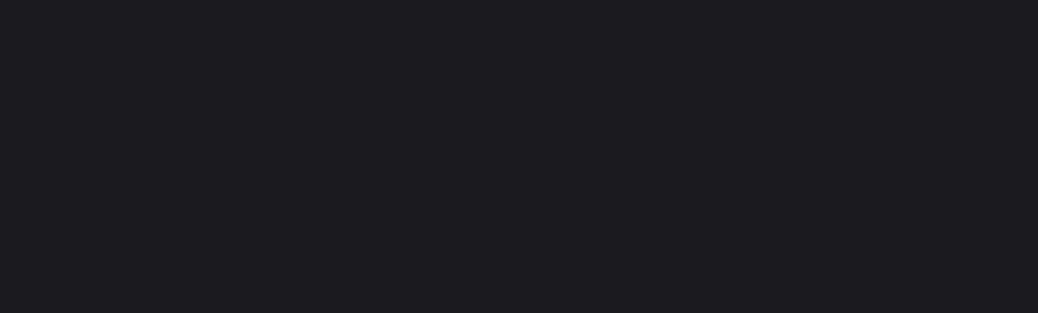
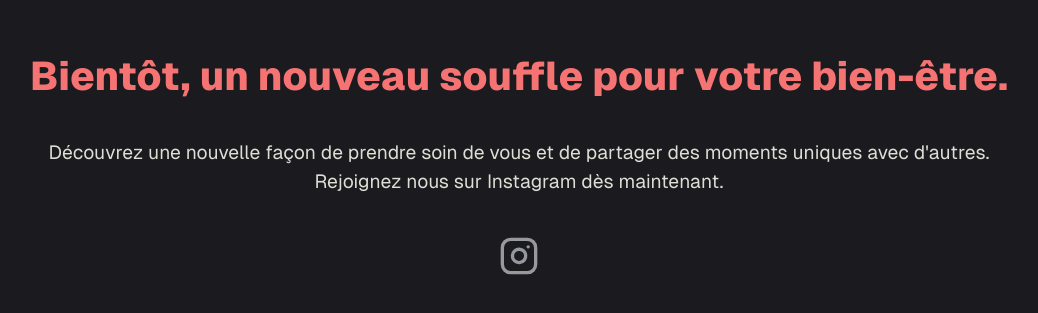
Before and after one commit to hengadev/leviosa, a SvelteKit app in the folder frontend/: page /soon in a window 1280 px wide. Before the commit this address had no page. Shown: the part 235-548 px from the top of the page, without its empty margins (121-1159 px from the left). Built offline with nearby package versions, Linux system fonts and the light colour scheme; no server answers.

Commit message:
style: better the coming soon page, it was ugly

```diff
--- a/frontend/src/hooks.server.ts
+++ b/frontend/src/hooks.server.ts
@@ -4,7 +4,7 @@
 
 export const handle: Handle = async ({ event, resolve }) => {
 	// NOTE: for the moment redirect everything to the coming soon page
-	const comingSoonPath = '/wait';
+	const comingSoonPath = '/soon';
 	if (event.url.pathname === comingSoonPath) {
 		return resolve(event);
 	}
--- a/frontend/src/routes/wait/+page.svelte
+++ b/frontend/src/routes/soon/+page.svelte
@@ -1,19 +1,34 @@
 <script lang="ts">
+	import Instagram from 'lucide-svelte/icons/instagram';
+
+	function redirectInstagram() {
+		window.location.href = 'https://www.instagram.com/leviosa_care/';
+	}
 </script>
 
 <div class="container">
 	<!-- <div class="content"> -->
-	<h1 class="title">Coming soon...</h1>
+	<h1 class="title">Bientôt, un nouveau souffle pour votre bien-être.</h1>
 	<h2 class="subtitle">
-		SereniMeet Team are working very hard to bring something amazing. Stay tuned!
+		Découvrez une nouvelle façon de prendre soin de vous et de partager des moments uniques avec
+		d'autres.<br />Rejoignez nous sur Instagram dès maintenant.
 	</h2>
 	<!-- </div> -->
+	<button class="btn" on:click={redirectInstagram}>
+		<Instagram size="40" />
+	</button>
 </div>
 
 <style>
+	.btn {
+		display: grid;
+		place-content: center;
+		margin-top: 2rem;
+	}
 	.container {
 		display: grid;
 		place-content: center;
+		text-align: center;
 		padding: 2rem;
 		height: 100vh;
 		width: 90%;
@@ -37,13 +52,13 @@
 
 	.title {
 		color: #f67373;
-		font-size: clamp(1.15rem, 4vw, 2rem);
+		font-size: clamp(1.15rem, 4vw, 2.5rem);
 		font-weight: 800;
 	}
 	.subtitle {
 		color: #3c3c43;
 		color: rgba(255, 255, 245, 0.86);
-		margin-top: 1rem;
+		margin-top: 2rem;
 		font-size: clamp(1rem, 1.5vw, 1.5rem);
 	}
 
```
Also changed, not shown: 1 other file (tests, documents, lock files or other folders).
